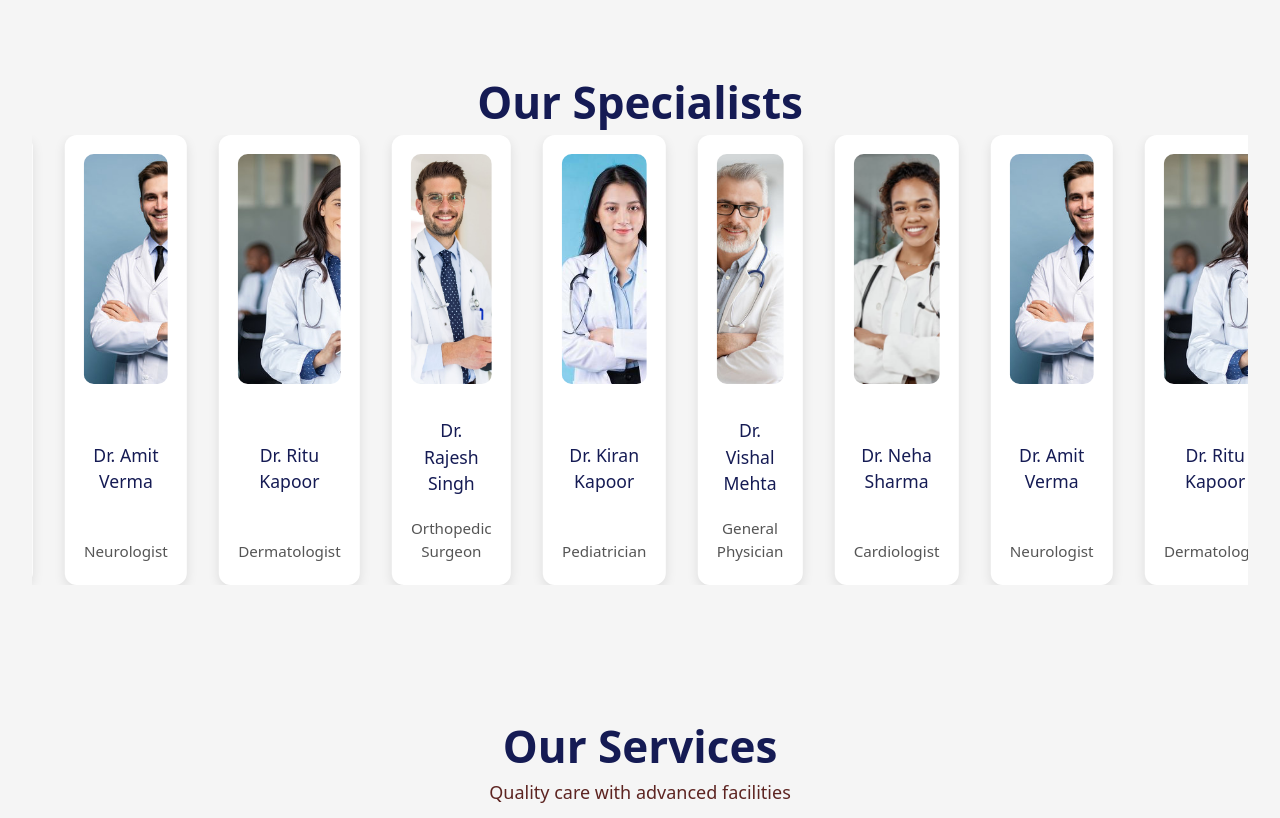
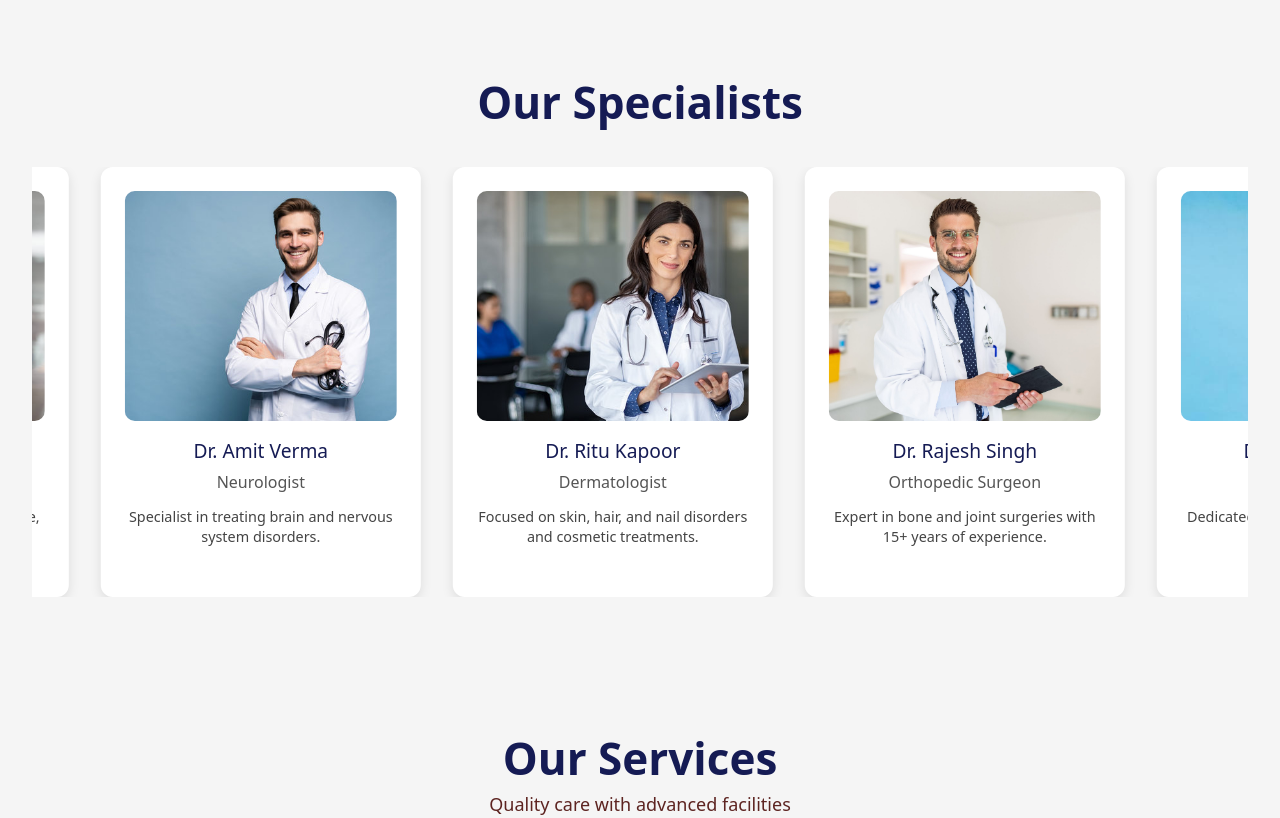
Before and after one commit to SalviVishakha/Medilink-, a React (Create React App) app in the folder frontend/: page / in a window 1280 px wide. Shown: the part 1220-2038 px from the top of the page. Built offline with nearby package versions, Linux system fonts and the light colour scheme; the HTML template or start-up script is replaced by a standard one.

Commit message:
specialist session updated done

```diff
--- a/frontend/src/components/Specialists.css
+++ b/frontend/src/components/Specialists.css
@@ -1,11 +1,3 @@
-.specialist-container {
-  display: flex;
-  flex-wrap: wrap;
-  justify-content: center;
-  gap: 2rem;
-  padding: 2rem 1rem;
-}
-
 .specialists-section {
   padding: 4rem 2rem;
   background-color: #f5f5f5;
@@ -14,13 +6,12 @@
 }
 
 .section-title {
-   color: #151B54;
-    font-size: 2.75rem;
+  color: #151B54;
+  font-size: 2.75rem;
   font-weight: bold;
-
+  margin-bottom: 2rem;
 }
 
-/* Horizontal scroll animation container */
 .scroll-wrapper {
   width: 100%;
   overflow: hidden;
@@ -30,27 +21,27 @@
 .scroll-content {
   display: flex;
   gap: 2rem;
-  animation: scroll-left 30s linear infinite;
+  width: max-content;
+  animation: scroll-left 45s linear infinite;
 }
 
-
-
-
 .doctor-card {
-  scroll-snap-align: start;
-}
-.doctor-card {
-  width: 280px;
-  height: 450px;
+  width: 320px;
+  height: 430px;
   background-color: white;
-  padding: 1.2rem;
+  padding: 1.5rem;
   border-radius: 12px;
   box-shadow: 0 4px 12px rgba(0, 0, 0, 0.1);
   display: flex;
   flex-direction: column;
-  justify-content: space-between;
+  justify-content: flex-start;
   text-align: center;
   transition: transform 0.3s;
+  scroll-snap-align: start;
+}
+
+.doctor-card:hover {
+  transform: translateY(-5px);
 }
 
 .doctor-card img {
@@ -60,31 +51,26 @@
   border-radius: 10px;
 }
 
-.doctor-card:hover {
-  transform: translateY(-5px);
-}
-
-
-
 .doctor-card h3 {
   margin-top: 1rem;
-  font-size: 1.1rem;
+  font-size: 1.2rem;
   color: #151B54;
 }
 
 .doctor-card p {
+  font-size: 1rem;
   color: #555;
-    font-size: 0.95rem;
-  margin: 0.2rem 0;
+  margin: 0.3rem 0;
 }
 
 .doctor-card .description {
-  font-size: 0.85rem;
-  color: #666;
-  margin-top: 0.4rem;
+  font-size: 0.9rem;
+  color: #444;
+  margin-top: 0.5rem;
+  line-height: 1.4;
 }
 
-/* Keyframe for infinite scroll */
+/* Scroll animation */
 @keyframes scroll-left {
   0% {
     transform: translateX(0%);
--- a/frontend/src/components/Specialists.jsx
+++ b/frontend/src/components/Specialists.jsx
@@ -38,6 +38,18 @@ const doctors = [
     image: require('../assets/doctor6.jpg'),
     description: 'Experienced in diagnosing and managing common health conditions.',
   },
+//   {
+//     name: 'Dr. Sana Sheikh',
+//     specialization: 'Endocrinologist',
+//     image: require('../assets/doctor7.jpg'),
+//     description: 'Expert in hormone-related disorders like diabetes and thyroid problems.',
+//   },
+//   {
+//     name: 'Dr. Aditya Rao',
+//     specialization: 'ENT Specialist',
+//     image: require('../assets/doctor8.jpg'),
+//     description: 'Specialist in ear, nose, and throat disorders and surgeries.',
+//   },
 ];
 
 const Specialists = () => {
@@ -51,6 +63,7 @@ const Specialists = () => {
               <img src={doc.image} alt={doc.name} />
               <h3>{doc.name}</h3>
               <p>{doc.specialization}</p>
+              <p className="description">{doc.description}</p>
             </div>
           ))}
         </div>
```
